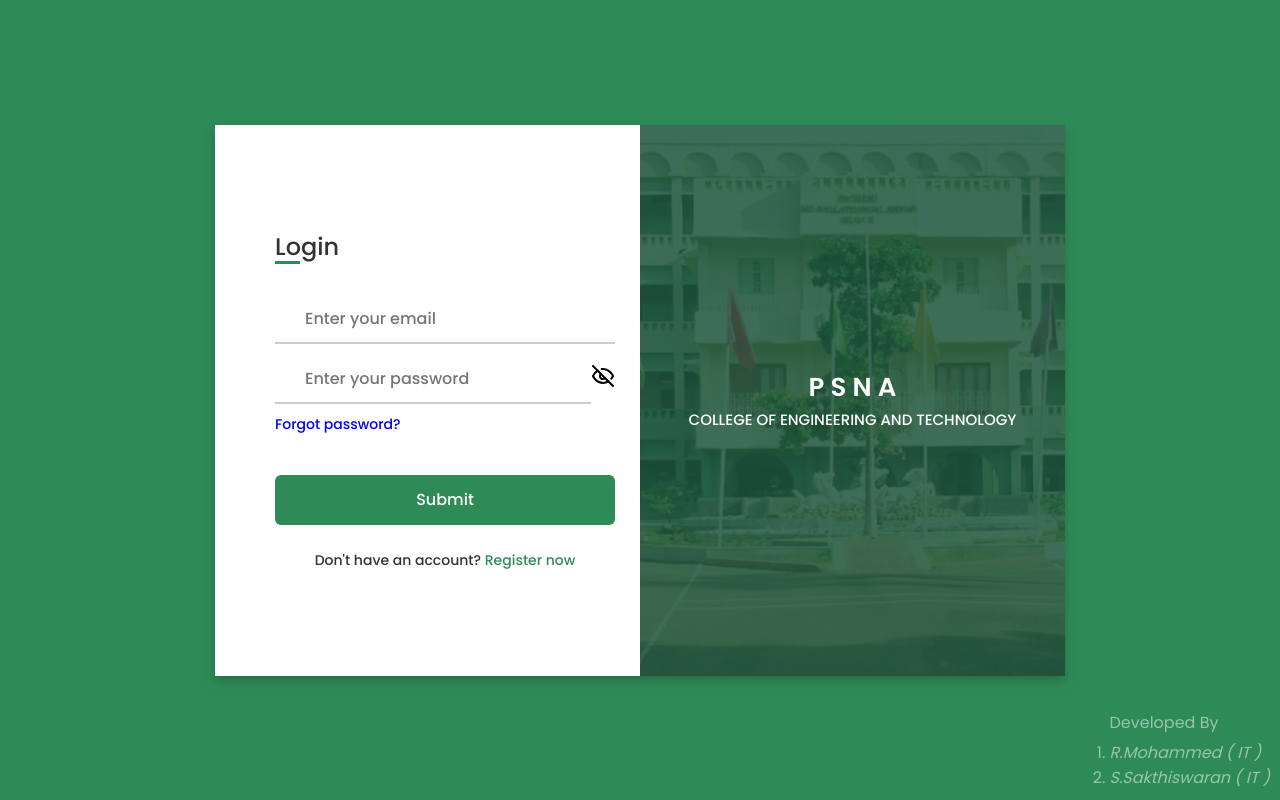
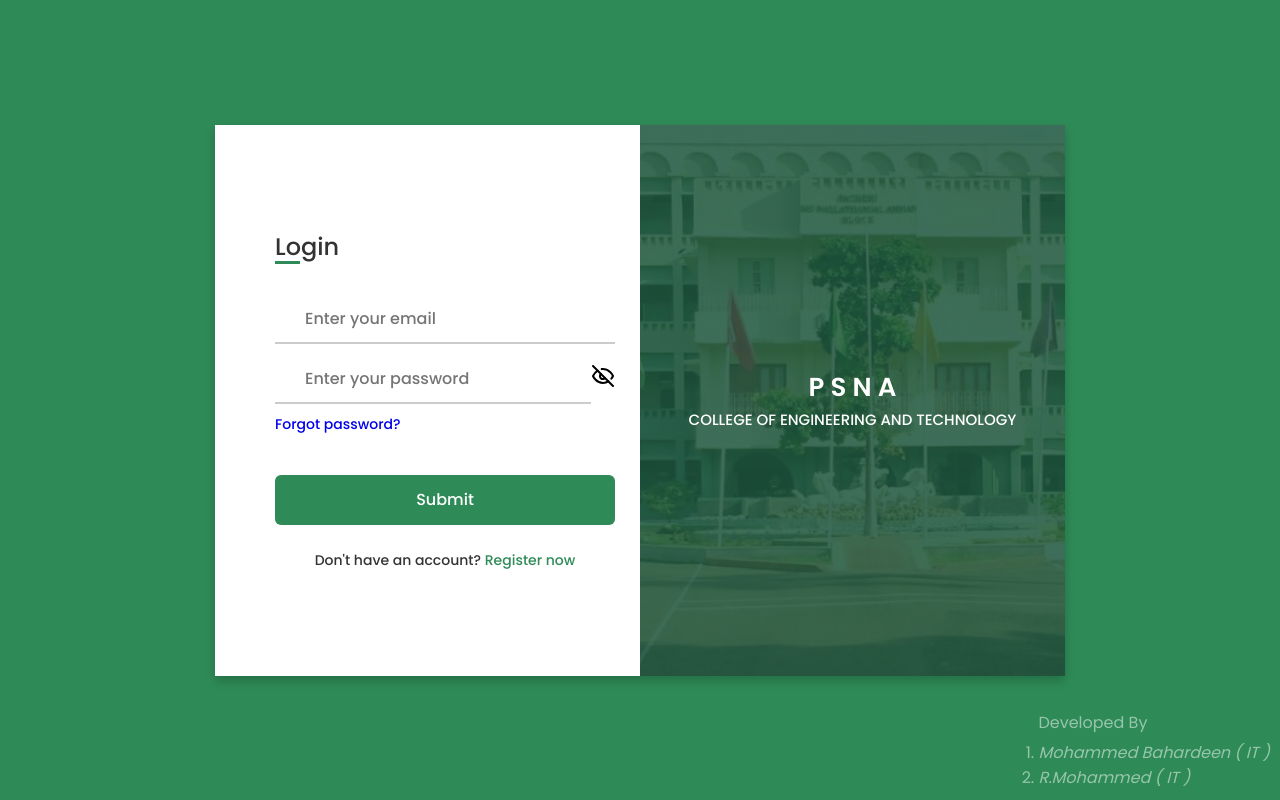
Before and after one commit to Mohammeadh/bonafide-frontend, a React (Create React App) app: page / in a window 1280 px wide. Built offline with nearby package versions, Linux system fonts and the light colour scheme.

Commit message:
Update developer list in watermark
Removed S.Sakthiswaran from the developer list in the watermark.

```diff
--- a/src/Components/Newlogin.js
+++ b/src/Components/Newlogin.js
@@ -411,8 +411,9 @@
 
                 <ol>
                     <p style={{ marginBottom: '5px' }}>Developed By </p>
+                     <li><i>Mohammed Bahardeen ( IT )</i></li>
                     <li><i>R.Mohammed ( IT )</i></li>
-                    <li><i>S.Sakthiswaran ( IT )</i></li>
+
                 </ol>
             </div>
         </div>
```
